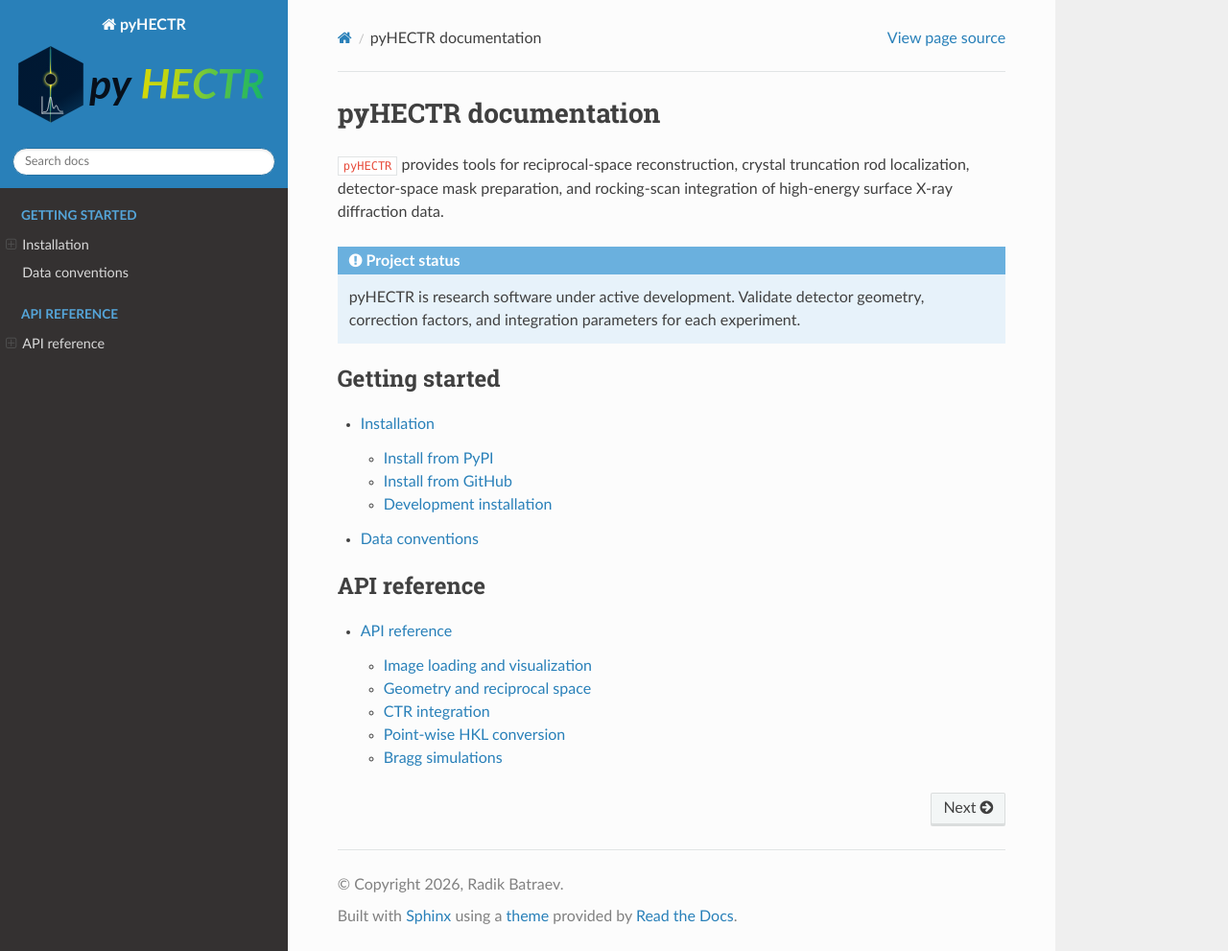
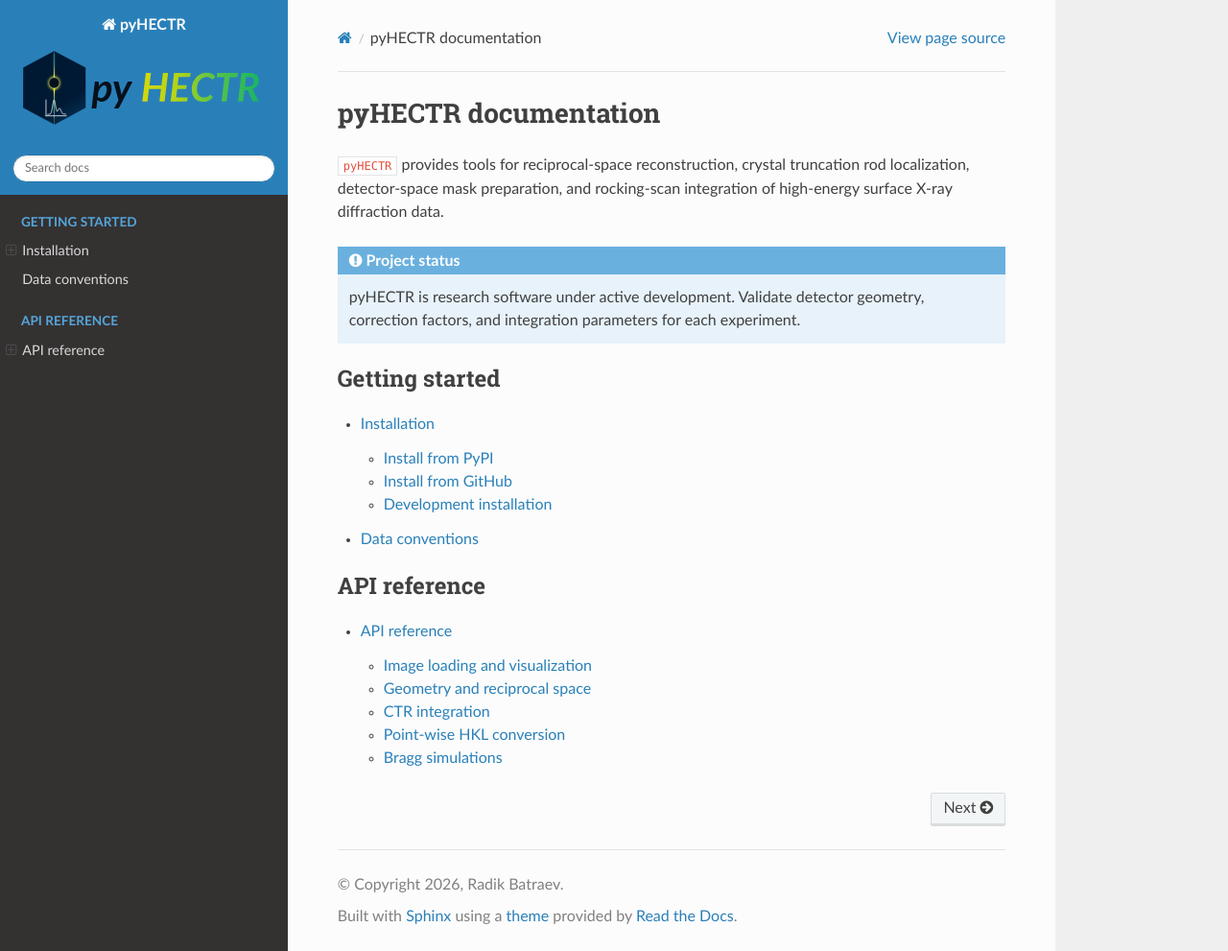
Before and after one commit to batradiik/pyHECTR, a Sphinx documentation site: the page built from docs/source/index.md, in a window 1280 px wide and 991 px high. Shown: the whole window at 96% size. Built offline with Sphinx 7.4.7 and the Read the Docs theme 3.1.0, drawn with Linux system fonts in a browser that asks for light colours.

Commit message:
Logo update

```diff
--- a/docs/source/conf.py
+++ b/docs/source/conf.py
@@ -56,5 +56,4 @@
 }
 
 html_static_path = ["_static"]
-html_css_files = ["custom.css"]
 html_logo = "_static/pyhectr_logo.svg"
```
